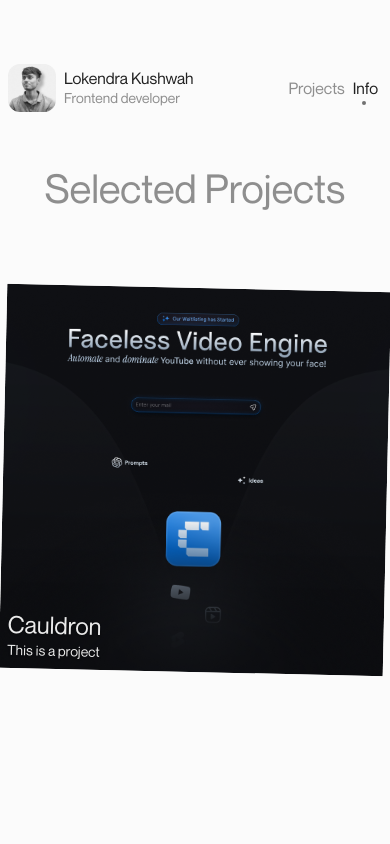
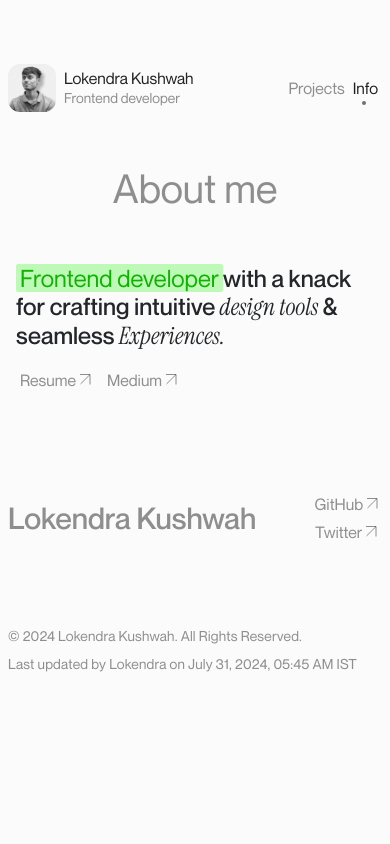
Before and after one commit to Lokendrakushwah12/PortfolioV1, a React (Vite) app: page / in a window 390 px wide. Both pictures are taken after a click on the element "Info". Shown: the top 844 px of the page. Built offline with nearby package versions, Linux system fonts and the light colour scheme.

Commit message:
improved trackBar, added loader, added info

```diff
--- a/src/App.jsx
+++ b/src/App.jsx
@@ -1,38 +1,79 @@
-import Hero from './components/Hero'
-import { BrowserRouter } from 'react-router-dom'
-import Nav from './components/Nav'
-import Projects from './components/Projects'
-import { useEffect } from 'react'
-import Lenis from 'lenis'
-import Footer from './components/Footer'
+import React, { useState, useEffect } from "react";
+import { BrowserRouter } from "react-router-dom";
+import Nav from "./components/Nav";
+import Hero from "./components/Hero";
+import Projects from "./components/Projects";
+import Info from "./components/Info";
+import Footer from "./components/Footer";
+import Lenis from "lenis";
+import Loader from "./components/Loader";
 
 function App() {
+  const [activeTab, setActiveTab] = useState("Projects");
+  const [headline, setHeadline] = useState("Selected Projects");
+  const [showLoader, setShowLoader] = useState(true);
+  const [initialLoad, setInitialLoad] = useState(true);
+
   useEffect(() => {
     const lenis = new Lenis({
       duration: 1.2,
       easing: (t) => Math.min(1, 1.001 - Math.pow(2, -10 * t)),
-    })
+    });
 
     function raf(time) {
-      lenis.raf(time)
-      requestAnimationFrame(raf)
+      lenis.raf(time);
+      requestAnimationFrame(raf);
     }
 
-    requestAnimationFrame(raf)
-  }, [])
+    requestAnimationFrame(raf);
+  }, []);
+
+  useEffect(() => {
+    if (activeTab === "Projects") {
+      setHeadline("Selected Projects");
+    } else if (activeTab === "Info") {
+      setHeadline("About me");
+    }
+  }, [activeTab]);
+
+  useEffect(() => {
+    const getRandomTimeout = () => {
+      const options = [300, 500, 700];
+      return options[Math.floor(Math.random() * options.length)];
+    };
+
+    const handleLoader = () => {
+      setShowLoader(true);
+      const randomDuration = getRandomTimeout();
+      const timer = setTimeout(() => {
+        setShowLoader(false);
+      }, randomDuration);
+
+      return () => clearTimeout(timer);
+    };
+
+    if (initialLoad) {
+      handleLoader();
+      setInitialLoad(false);
+    } else {
+      handleLoader();
+    }
+  }, [activeTab, initialLoad]);
 
   return (
-    <>
-      <BrowserRouter>
-        <div className="mx-auto xm:max-w-lg max-w-xl md:max-w-3xl lg:max-w-4xl text-base xm:px-0 px-6">
-          <Nav />
-          <Hero />
-          <Projects />
-          <Footer />
-        </div>
-      </BrowserRouter>
-    </>
-  )
+    <BrowserRouter>
+      <div className="lg:max-w-4xl mx-auto max-w-xl px-6 text-base xm:max-w-lg xm:px-0 md:max-w-3xl">
+        <Nav activeTab={activeTab} setActiveTab={setActiveTab} />
+        <Hero headline={headline} />
+        {showLoader ? (
+          <Loader />
+        ) : (
+          <>{activeTab === "Projects" ? <Projects /> : <Info />}</>
+        )}
+        <Footer />
+      </div>
+    </BrowserRouter>
+  );
 }
 
-export default App
+export default App;
--- a/src/components/Card.jsx
+++ b/src/components/Card.jsx
@@ -1,17 +1,17 @@
-import React from 'react'
+import React from "react";
 
 const Card = ({ title, description, url }) => {
   return (
     <>
-      <div className="relative xm:w-[24rem] xm:h-[24rem] w-[28rem] h-[28rem] md:w-[36rem] md:h-[36rem] overflow-hidden flex flex-col items-start justify-start bg-[#f2f2f2]">
-        <img className="w-full h-full object-cover" src={url} alt={title} />
-        <div className="flex absolute bottom-0 text-[#eaeaea] flex-col gap-0 p-2">
-          <div className="text-2xl text-shadow">{title}</div>
-          <div className="text-sm text-shadow">{description}</div>
+      <div className="relative flex h-[28rem] w-[28rem] flex-col items-start justify-start overflow-hidden rounded-xl bg-[#f2f2f2] shadow-lg xm:h-[24rem] xm:w-[24rem] md:h-[36rem] md:w-[36rem]">
+        <img className="h-full w-full object-cover" src={url} alt={title} />
+        <div className="absolute bottom-0 flex flex-col gap-0 p-2 text-[#eaeaea]">
+          <div className="text-shadow text-2xl">{title}</div>
+          <div className="text-shadow text-sm">{description}</div>
         </div>
       </div>
     </>
-  )
-}
+  );
+};
 
-export default Card
+export default Card;
--- a/src/components/Hero.jsx
+++ b/src/components/Hero.jsx
@@ -1,12 +1,12 @@
 import React from "react";
 import { Link } from "react-router-dom";
 
-const Hero = () => {
+const Hero = ({headline}) => {
   return (
     <>
-      <div className="h-full pb-16 w-full flex justify-center items-start xm:px-2">
+      <div className="flex h-full w-full items-start justify-center pb-16 xm:px-2">
         <div className="flex flex-col gap-2">
-          <h1 className="text-[#212121]/50 font-[400]">Selected Projects</h1>
+          <h1 className="font-[400] text-[#212121]/50">{headline}</h1>
         </div>
       </div>
     </>
--- /dev/null
+++ b/src/components/Info.jsx
@@ -0,0 +1,60 @@
+import React from "react";
+import Loader from "./Loader";
+
+const Info = () => {
+  return (
+    <div className="flex flex-col items-start justify-start gap-4 xm:px-4">
+      <h1 className="text-[1.75rem] leading-[2.25rem] xm:text-[1.5rem] xm:leading-[1.75rem] md:text-[2.5rem] md:leading-[2.75rem]">
+        <span className="rounded-sm bg-[hsl(115,85%,85%)] px-1 font-[400] text-[hsl(115,99%,35%)]">
+          Frontend developer
+        </span>
+        with a knack <br />
+        for crafting intuitive
+        <span className="instrument-serif-regular-italic">
+          &nbsp;design tools&nbsp;
+        </span>
+        & <br />
+        seamless
+        <span className="instrument-serif-regular-italic">
+          &nbsp;Experiences.
+        </span>
+      </h1>
+      <div className="flex gap-4 p-1 transition-all">
+        <div className="flex h-5 items-center justify-center gap-1 border-b border-[#fbfbfb] hover:cursor-pointer hover:border-[#212121]/30">
+          <h4 className="text-base font-[400] text-[#212121]/50">Resume</h4>
+          <svg
+            width="11"
+            height="11"
+            viewBox="0 0 11 11"
+            fill="none"
+            xmlns="http://www.w3.org/2000/svg"
+          >
+            <path
+              d="M0 0.5H10M10 0.5V10.5M10 0.5L0.555556 9.94444"
+              stroke="#212121"
+              stroke-opacity="0.5"
+            />
+          </svg>
+        </div>
+        <div className="flex h-5 items-center justify-center gap-1 border-b border-[#fbfbfb] hover:cursor-pointer hover:border-[#212121]/30">
+          <h4 className="text-base font-[400] text-[#212121]/50">Medium</h4>
+          <svg
+            width="11"
+            height="11"
+            viewBox="0 0 11 11"
+            fill="none"
+            xmlns="http://www.w3.org/2000/svg"
+          >
+            <path
+              d="M0 0.5H10M10 0.5V10.5M10 0.5L0.555556 9.94444"
+              stroke="#212121"
+              stroke-opacity="0.5"
+            />
+          </svg>
+        </div>
+      </div>
+    </div>
+  );
+};
+
+export default Info;
--- /dev/null
+++ b/src/components/Loader.jsx
@@ -0,0 +1,15 @@
+import React from "react";
+
+const Loader = () => {
+  return (
+    <div className="flex h-[60%] items-center justify-center">
+      <div className="flex space-x-2">
+        <div className="h-2 w-2 animate-bounce rounded-full bg-[#919191]/50"></div>
+        <div className="animation-delay-300 h-2 w-2 animate-bounce rounded-full bg-[#919191]/50"></div>
+        <div className="animation-delay-600 h-2 w-2 animate-bounce rounded-full bg-[#919191]/50"></div>
+      </div>
+    </div>
+  );
+};
+
+export default Loader;
--- a/src/components/Projects.jsx
+++ b/src/components/Projects.jsx
@@ -1,139 +1,142 @@
-import React, { useState, useEffect, useRef } from 'react'
-import { gsap } from 'gsap'
-import Card from './Card'
-import TrackBar from './TrackBar'
-import { AnimatePresence } from 'framer-motion'
+import React, { useState, useEffect, useRef } from "react";
+import { gsap } from "gsap";
+import Card from "./Card";
+import TrackBar from "./TrackBar";
+import { AnimatePresence } from "framer-motion";
 
 // Import logo components
-import Cauldron from '../assets/logo/Cauldron'
-import Pixaui from '../assets/logo/Pixaui'
-import Anubhav from '../assets/logo/Anubhav'
+import Cauldron from "../assets/logo/Cauldron";
+import Pixaui from "../assets/logo/Pixaui";
+import Anubhav from "../assets/logo/Anubhav";
 
 // import image components
-import CauldronIMG from '../assets/images/Cauldron.png'
-import PixauiIMG from '../assets/images/Pixaui.png'
-import AnubhavIMG from '../assets/images/Anubhav.png'
+import CauldronIMG from "../assets/images/Cauldron.png";
+import PixauiIMG from "../assets/images/Pixaui.png";
+import AnubhavIMG from "../assets/images/Anubhav.png";
 
 const cardData = [
   {
-    title: 'Cauldron',
-    description: 'This is a project',
+    title: "Cauldron",
+    description: "This is a project",
     url: CauldronIMG,
-    tags: ['React', 'Tailwind', 'Firebase'],
-    link: 'https:/www.cauldron.live',
+    tags: ["React", "Tailwind", "Firebase"],
+    link: "https:/www.cauldron.live",
     logo: Cauldron,
   },
   {
-    title: 'Pixa ui',
-    description: 'This is a project',
+    title: "Pixa ui",
+    description: "This is a project",
     url: PixauiIMG,
-    tags: ['React', 'Tailwind', 'Firebase'],
-    link: 'https://pixa-ui.vercel.app/',
+    tags: ["React", "Tailwind", "Firebase"],
+    link: "https://pixa-ui.vercel.app/",
     logo: Pixaui,
   },
   {
-    title: 'Anubhav',
-    description: 'This is a project',
+    title: "Anubhav",
+    description: "This is a project",
     url: AnubhavIMG,
-    tags: ['React', 'Tailwind', 'Firebase'],
-    link: 'https://anubhav-frontend-23.vercel.app/',
+    tags: ["React", "Tailwind", "Firebase"],
+    link: "https://anubhav-frontend-23.vercel.app/",
     logo: Anubhav,
   },
-]
+];
 
 const Projects = () => {
-  const [visibleProject, setVisibleProject] = useState(cardData[0].title)
-  const [link, setLink] = useState(cardData[0].link)
-  const [logo, setLogo] = useState(cardData[0].logo)
-  const [showTrackBar, setShowTrackBar] = useState(true)
-  const projectRefs = useRef([])
+  const [visibleProject, setVisibleProject] = useState(cardData[0].title);
+  const [link, setLink] = useState(cardData[0].link);
+  const [logo, setLogo] = useState(cardData[0].logo);
+  const [showTrackBar, setShowTrackBar] = useState(true);
+  const projectRefs = useRef([]);
 
   useEffect(() => {
     const observerOptions = {
       root: null,
-      rootMargin: '0px',
+      rootMargin: "0px",
       threshold: 0.5, // 50% visibility
-    }
+    };
 
     const observerCallback = (entries) => {
       entries.forEach((entry) => {
         if (entry.isIntersecting) {
-          const projectTitle = entry.target.getAttribute('data-title')
-          setVisibleProject(projectTitle)
+          const projectTitle = entry.target.getAttribute("data-title");
+          setVisibleProject(projectTitle);
           // Update the link and logo based on the visible project
-          const project = cardData.find((p) => p.title === projectTitle)
+          const project = cardData.find((p) => p.title === projectTitle);
           if (project) {
-            setLink(project.link)
-            setLogo(project.logo)
+            setLink(project.link);
+            setLogo(project.logo);
           }
         }
-      })
-    }
+      });
+    };
 
-    const observer = new IntersectionObserver(observerCallback, observerOptions)
-    projectRefs.current.forEach((ref) => ref && observer.observe(ref))
+    const observer = new IntersectionObserver(
+      observerCallback,
+      observerOptions,
+    );
+    projectRefs.current.forEach((ref) => ref && observer.observe(ref));
 
     return () => {
-      projectRefs.current.forEach((ref) => ref && observer.unobserve(ref))
-    }
-  }, [])
+      projectRefs.current.forEach((ref) => ref && observer.unobserve(ref));
+    };
+  }, []);
 
   useEffect(() => {
     const handleScroll = () => {
       projectRefs.current.forEach((ref, index) => {
         if (ref) {
-          const rect = ref.getBoundingClientRect()
-          const windowHeight = window.innerHeight
-          const cardTop = rect.top
-          const cardBottom = rect.bottom
+          const rect = ref.getBoundingClientRect();
+          const windowHeight = window.innerHeight;
+          const cardTop = rect.top;
+          const cardBottom = rect.bottom;
 
           // Calculate the rotation value based on the card's position
-          const rotationStart = 5
-          let rotateValue = rotationStart
+          const rotationStart = 5;
+          let rotateValue = rotationStart;
 
           if (cardTop < windowHeight && cardBottom > 0) {
             const progress =
-              (windowHeight - cardTop) / (windowHeight + rect.height)
-            rotateValue = rotationStart - rotationStart * progress
+              (windowHeight - cardTop) / (windowHeight + rect.height);
+            rotateValue = rotationStart - rotationStart * progress;
           }
 
           gsap.to(ref, {
             rotate: rotateValue,
             duration: 0.1,
-            ease: 'power1.out',
-          })
+            ease: "power1.out",
+          });
         }
-      })
+      });
 
       // Check if the scroll position is near the bottom of the page
-      const scrollBottom = window.innerHeight + window.scrollY
-      const docHeight = document.documentElement.scrollHeight
-      const nearBottom = docHeight - scrollBottom < 200 // Adjust the threshold as needed
+      const scrollBottom = window.innerHeight + window.scrollY;
+      const docHeight = document.documentElement.scrollHeight;
+      const nearBottom = docHeight - scrollBottom < 200; // Adjust the threshold as needed
       if (nearBottom) {
-        setShowTrackBar(false)
+        setShowTrackBar(false);
       } else {
-        setShowTrackBar(true)
+        setShowTrackBar(true);
       }
-    }
+    };
 
-    window.addEventListener('scroll', handleScroll)
-    return () => window.removeEventListener('scroll', handleScroll)
-  }, [])
+    window.addEventListener("scroll", handleScroll);
+    return () => window.removeEventListener("scroll", handleScroll);
+  }, []);
 
   return (
     <>
-      <div className="h-full w-full flex justify-center items-start xm:px-2 pb-16">
-        <div className="flex flex-col gap-2 items-center">
-          <div className="flex flex-col justify-center items-center gap-4 pt-6">
-            {showTrackBar && (
-              <AnimatePresence>
+      <div className="flex h-full w-full items-start justify-center pb-16 xm:px-2">
+        <div className="flex flex-col items-center gap-2">
+          <div className="flex flex-col items-center justify-center gap-4 pt-6">
+            <AnimatePresence>
+              {showTrackBar && (
                 <TrackBar
                   projectName={visibleProject}
                   link={link}
                   logo={logo}
                 />
-              </AnimatePresence>
-            )}
+              )}
+            </AnimatePresence>
             <div className="flex flex-col gap-52">
               {cardData.map((data, index) => (
                 <div
@@ -154,7 +157,7 @@
         </div>
       </div>
     </>
-  )
-}
+  );
+};
 
-export default Projects
+export default Projects;
```
Also changed, not shown: src/components/Footer.jsx (+14 -14 lines), src/components/Nav.jsx (+15 -17 lines), src/components/TrackBar.jsx (+35 -28 lines), src/index.css (+28 -0 lines), 1 other file (tests, documents, lock files or other folders).
